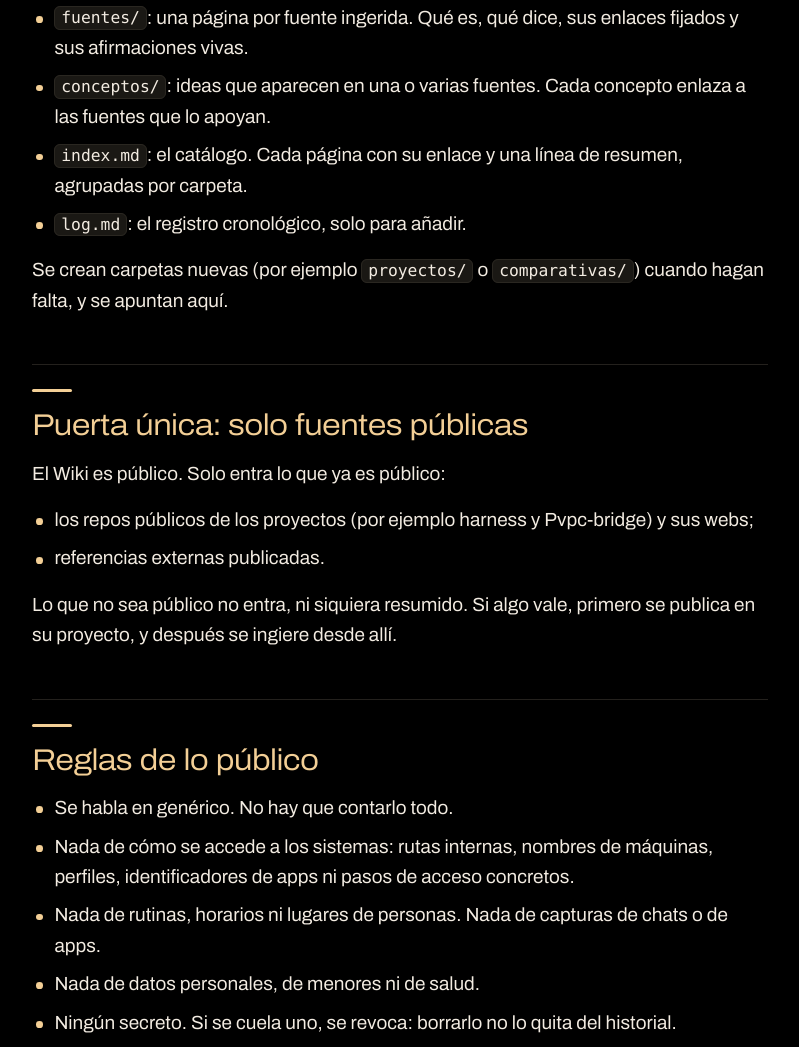
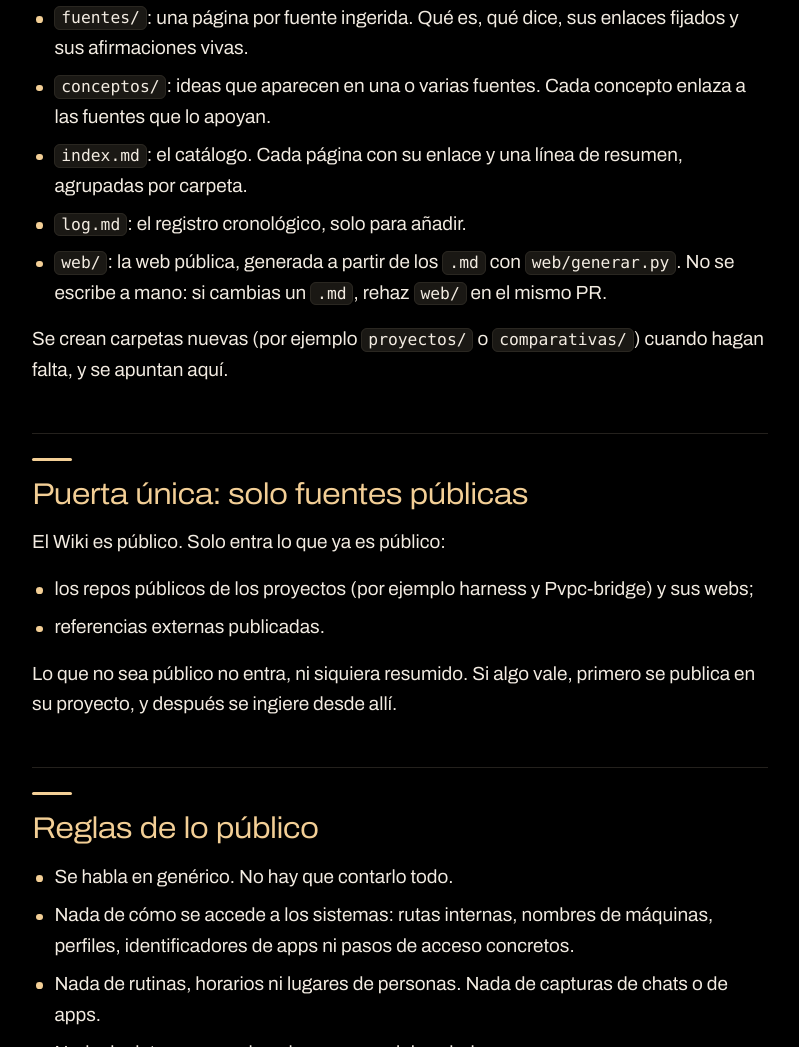
Before and after one commit to JosebaDG/Wiki, a plain HTML site: page web/como-se-mantiene.html in a window 1280 px wide. Shown: the part 937-1984 px from the top of the page, without its empty margins (32-831 px from the left). Drawn offline with Linux system fonts and the light colour scheme.

Commit message:
Wiki: web/ en AGENTS.md y README de web/ al día

```diff
--- a/web/como-se-mantiene.html
+++ b/web/como-se-mantiene.html
@@ -41,6 +41,8 @@
 <li><code>index.md</code>: el catálogo. Cada página con su enlace y una línea de resumen, agrupadas por carpeta.
 </li>
 <li><code>log.md</code>: el registro cronológico, solo para añadir.
+</li>
+<li><code>web/</code>: la web pública, generada a partir de los <code>.md</code> con <code>web/generar.py</code>. No se escribe a mano: si cambias un <code>.md</code>, rehaz <code>web/</code> en el mismo PR.
 </li></ul>
 <p>Se crean carpetas nuevas (por ejemplo <code>proyectos/</code> o <code>comparativas/</code>) cuando hagan falta, y se apuntan aquí.</p>
 <h2 id="puerta-única-solo-fuentes-públicas">Puerta única: solo fuentes públicas</h2>
```
Also changed, not shown: 2 other files.
